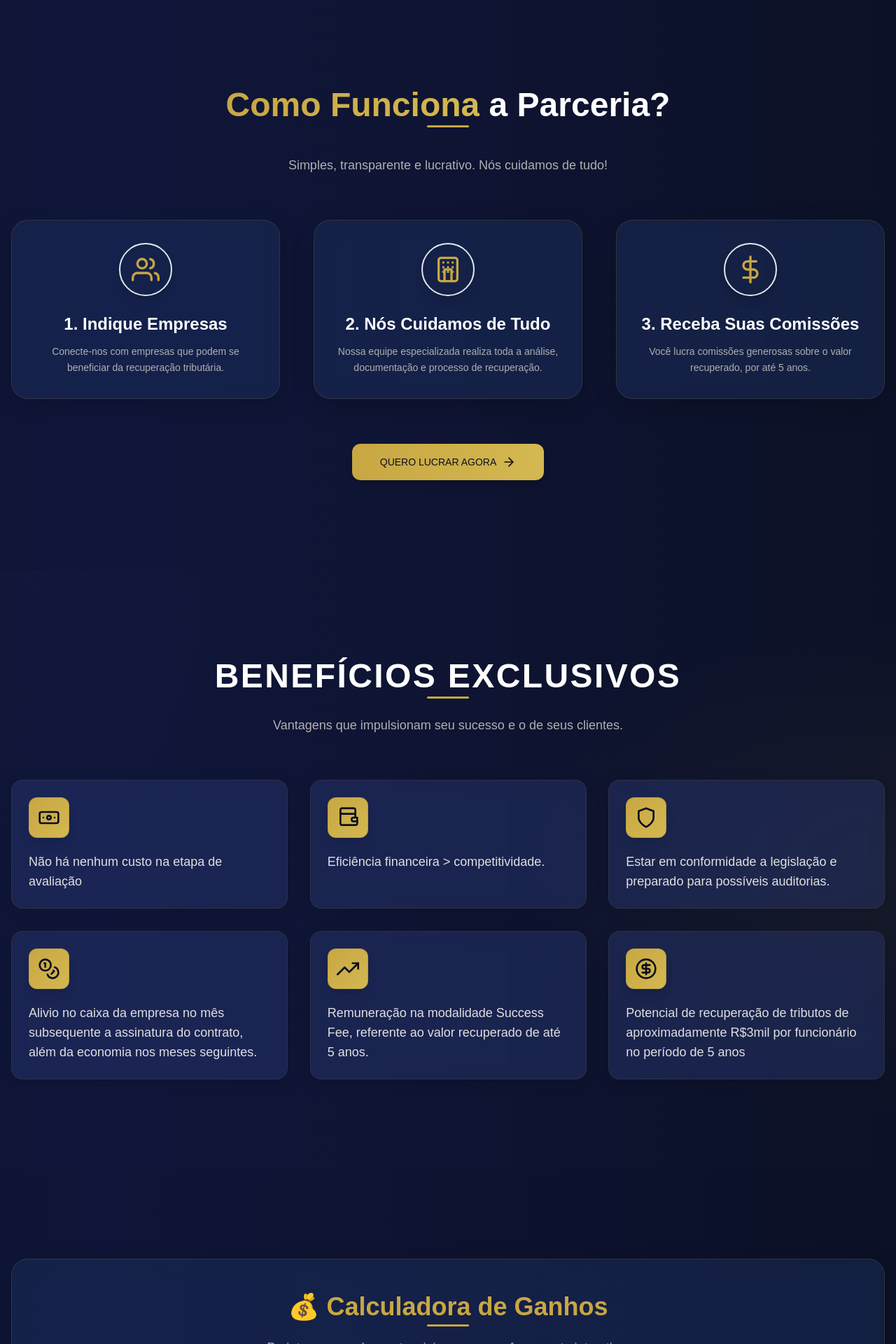
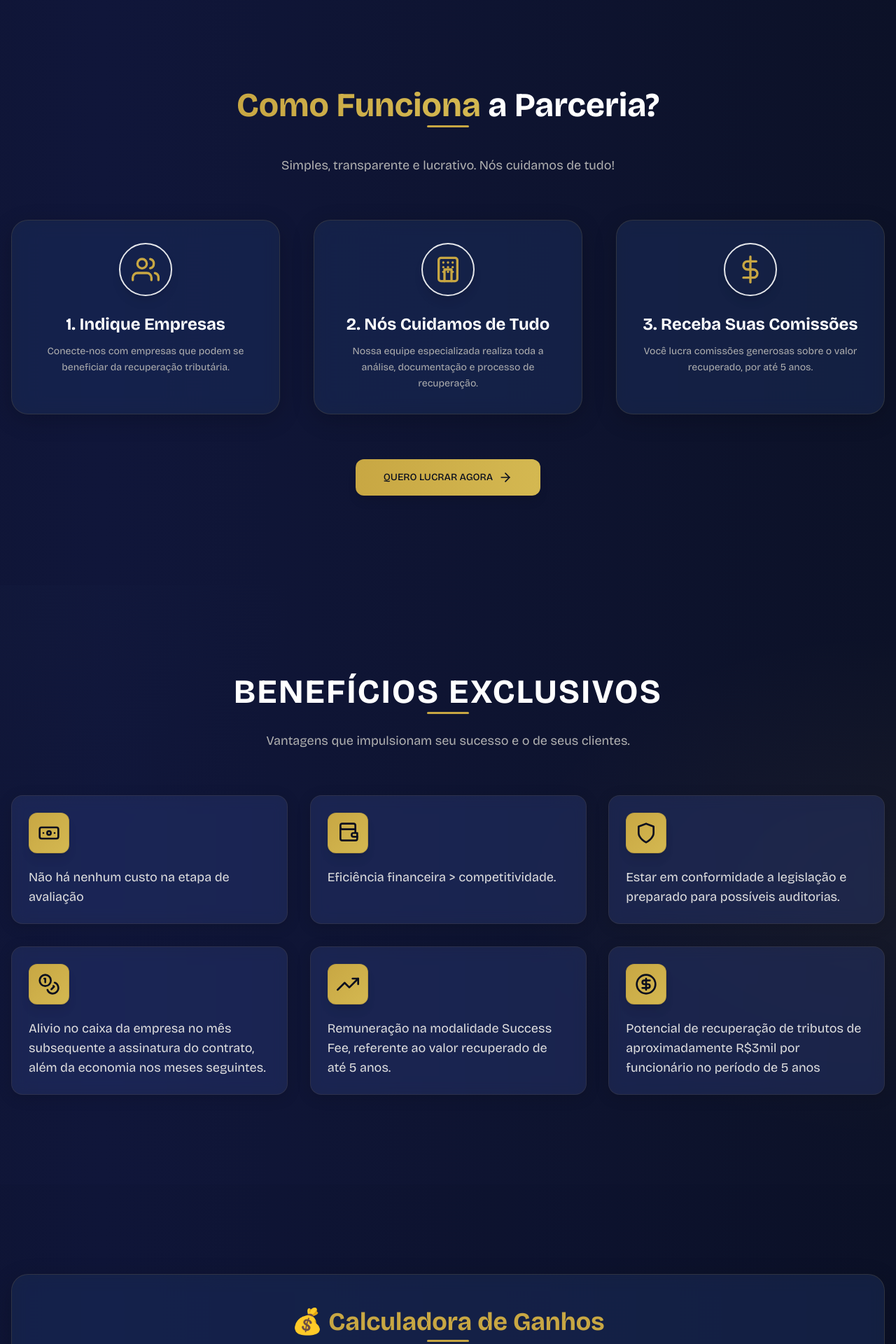
Before and after one commit to projetosvfx/hc-assessoria-partner-program-v2, a React (Vite) app: page / in a window 1280 px wide. Shown: the part 840-2760 px from the top of the page at 70% size. Built offline with nearby package versions, Linux system fonts and the light colour scheme.

Commit message:
Fix Bricolage Grotesque font for page titles

```diff
--- a/App.tsx
+++ b/App.tsx
@@ -244,7 +244,7 @@ function EarningsSimulator() {
   return (
     <div className="glassmorphic p-8 md:p-12">
       <div className="text-center max-w-3xl mx-auto mb-10">
-        <h3 className="text-3xl md:text-4xl font-bold mb-4 section-title-underline">
+        <h3 className="text-3xl md:text-4xl font-bold mb-4 section-title-underline section-title">
           <span className="text-[var(--color-accent-gold)]">
             💰 Calculadora de Ganhos
           </span>
@@ -509,7 +509,7 @@ function BenefitsSection() {
 
       <div className="container mx-auto px-4 relative z-10">
         <div className="text-center max-w-3xl mx-auto mb-16">
-          <h2 className="text-4xl md:text-5xl font-extrabold text-white uppercase tracking-wider section-title-underline">
+          <h2 className="text-4xl md:text-5xl font-extrabold text-white uppercase tracking-wider section-title-underline section-title">
             Benefícios Exclusivos
           </h2>
            <p className="text-lg text-[var(--color-text-medium)] mt-6">Vantagens que impulsionam seu sucesso e o de seus clientes.</p>
@@ -639,7 +639,7 @@ export default function App() {
               <div className="inline-block px-5 py-2 mb-10 text-sm font-semibold tracking-wider text-[var(--color-primary-dark)] bg-gradient-to-r from-[var(--color-accent-gold)] to-[var(--color-accent-gold-light)] rounded-full shadow-lg">
                 OPORTUNIDADE EXCLUSIVA DE PARCERIA
               </div>
-              <h1 className="text-5xl md:text-7xl font-extrabold mb-6 text-white">
+              <h1 className="text-5xl md:text-7xl font-extrabold mb-6 text-white hero-title">
                 <span className="block leading-tight">Transforme Suas</span>
                 <span className="block bg-gradient-to-r from-[var(--color-accent-gold)] to-[var(--color-accent-gold-light)] bg-clip-text text-transparent leading-tight mt-2" style={{WebkitTextStroke: '1px transparent'}}>
                   Indicações em DINHEIRO
@@ -672,7 +672,7 @@ export default function App() {
           <div className="absolute -bottom-1/4 -right-1/4 w-1/2 h-1/2 bg-[var(--color-primary-medium-blue)]/10 rounded-full blur-3xl -z-10"></div>
           <div className="container mx-auto px-4">
             <div className="text-center max-w-3xl mx-auto mb-16">
-              <h2 className="text-4xl md:text-5xl font-bold mb-4 text-white section-title-underline">
+              <h2 className="text-4xl md:text-5xl font-bold mb-4 text-white section-title-underline section-title">
                 <span className="bg-gradient-to-r from-[var(--color-accent-gold)] to-[var(--color-accent-gold-light)] bg-clip-text text-transparent">Como Funciona</span> a Parceria?
               </h2>
               <p className="text-lg text-[var(--color-text-medium)] mt-6">Simples, transparente e lucrativo. Nós cuidamos de tudo!</p>
@@ -689,7 +689,7 @@ export default function App() {
                       {step.icon}
                     </div>
                   </div>
-                  <h3 className="text-2xl font-semibold mb-3 text-white">{step.title}</h3>
+                  <h3 className="text-2xl font-semibold mb-3 text-white section-title">{step.title}</h3>
                   <p className="text-[var(--color-text-medium)] text-sm leading-relaxed">{step.description}</p>
                 </div>
               ))}
@@ -714,7 +714,7 @@ export default function App() {
         <section id="depoimentos" className="py-20 md:py-32">
           <div className="container mx-auto px-4">
             <div className="text-center max-w-3xl mx-auto mb-16">
-              <h2 className="text-4xl md:text-5xl font-bold mb-4 text-white section-title-underline">
+              <h2 className="text-4xl md:text-5xl font-bold mb-4 text-white section-title-underline section-title">
                 O Que Nossos <span className="bg-gradient-to-r from-[var(--color-accent-gold)] to-[var(--color-accent-gold-light)] bg-clip-text text-transparent">Parceiros Dizem</span>
               </h2>
               <p className="text-lg text-[var(--color-text-medium)] mt-6">Histórias reais de sucesso e prosperidade através da nossa parceria.</p>
@@ -726,7 +726,7 @@ export default function App() {
         <section id="faq" className="py-20 md:py-32 bg-[var(--color-primary-dark)]/50">
           <div className="container mx-auto px-4">
             <div className="text-center max-w-3xl mx-auto mb-16">
-              <h2 className="text-4xl md:text-5xl font-bold mb-4 text-white section-title-underline">
+              <h2 className="text-4xl md:text-5xl font-bold mb-4 text-white section-title-underline section-title">
                 Perguntas <span className="bg-gradient-to-r from-[var(--color-accent-gold)] to-[var(--color-accent-gold-light)] bg-clip-text text-transparent">Frequentes</span>
               </h2>
               <p className="text-lg text-[var(--color-text-medium)] mt-6">Esclareça suas dúvidas e dê o próximo passo rumo a ganhos incríveis.</p>
@@ -752,7 +752,7 @@ export default function App() {
          <div className="absolute inset-0 -z-10" style={{background: 'radial-gradient(circle at 50% 100%, rgba(28, 42, 78, 0.7) 0%, var(--color-primary-dark) 60%)'}}></div>
           <div className="container mx-auto px-4 relative z-10">
             <div className="text-center max-w-3xl mx-auto mb-12">
-              <h2 className="text-4xl md:text-5xl font-bold mb-4 text-white section-title-underline">
+              <h2 className="text-4xl md:text-5xl font-bold mb-4 text-white section-title-underline section-title">
                 Pronto Para <span className="bg-gradient-to-r from-[var(--color-accent-gold)] to-[var(--color-accent-gold-light)] bg-clip-text text-transparent">Lucrar Alto?</span>
               </h2>
               <p className="text-lg text-[var(--color-text-medium)] mt-6">Preencha o formulário e nossa equipe entrará em contato em até 24h para iniciar esta parceria de sucesso.</p>
--- a/index.html
+++ b/index.html
@@ -6,6 +6,9 @@
   <title>HC Assessoria Partner Program - Cosmic Flow</title>
   <script src="https://cdn.tailwindcss.com"></script>
   <style>
+    /* Add Bricolage Grotesque font from Google Fonts */
+    @import url('https://fonts.googleapis.com/css2?family=Bricolage+Grotesque:opsz,wght@12..96,200..800&display=swap');
+
     :root {
       --color-primary-dark: #0a0f1e;
       --color-primary-deep-blue: #1c2a4e;
@@ -16,9 +19,6 @@
       --color-text-medium: #b0b0b0;
     }
 
-    /* Add Bricolage Grotesque font from Google Fonts */
-    @import url('https://fonts.googleapis.com/css2?family=Bricolage+Grotesque:opsz,wght@12..96,200..800&display=swap');
-
     body {
       font-family: 'Bricolage Grotesque', sans-serif;
       background-color: var(--color-primary-dark);
@@ -26,10 +26,22 @@
       overflow-x: hidden; /* Prevent horizontal scrollbars from rogue elements */
     }
 
-    /* Apply Bricolage Grotesque specifically to titles and headings */
-    h1, h2, h3, h4, h5, h6, .title-font {
-      font-family: 'Bricolage Grotesque', sans-serif;
-      font-weight: 700;
+    /* Apply Bricolage Grotesque specifically to titles and headings with higher specificity */
+    h1, h2, h3, h4, h5, h6 {
+      font-family: 'Bricolage Grotesque', sans-serif !important;
+      font-weight: 700 !important;
+    }
+
+    /* Specific targeting for main hero title */
+    .hero-title {
+      font-family: 'Bricolage Grotesque', sans-serif !important;
+      font-weight: 800 !important;
+    }
+
+    /* Section titles */
+    .section-title {
+      font-family: 'Bricolage Grotesque', sans-serif !important;
+      font-weight: 700 !important;
     }
 
     @keyframes cosmicShift {
```
